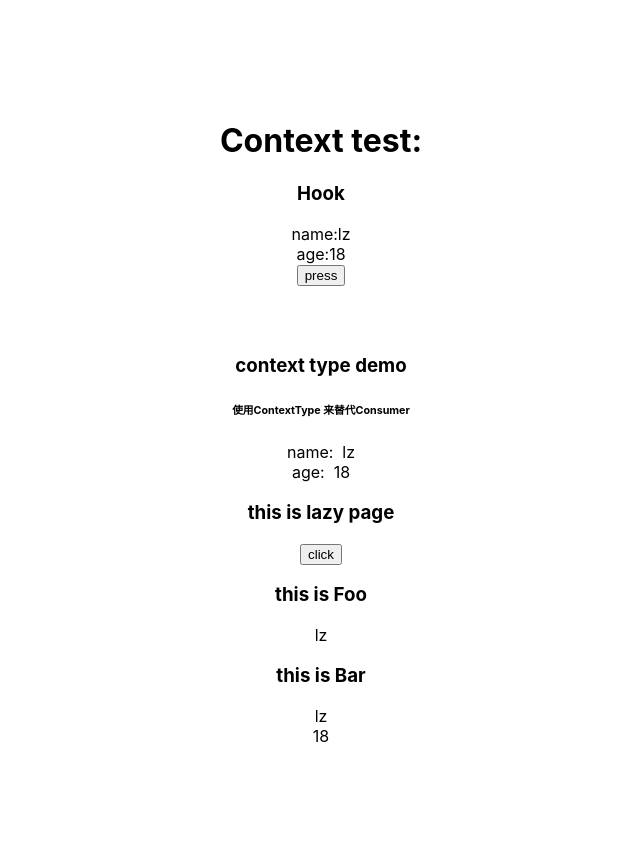
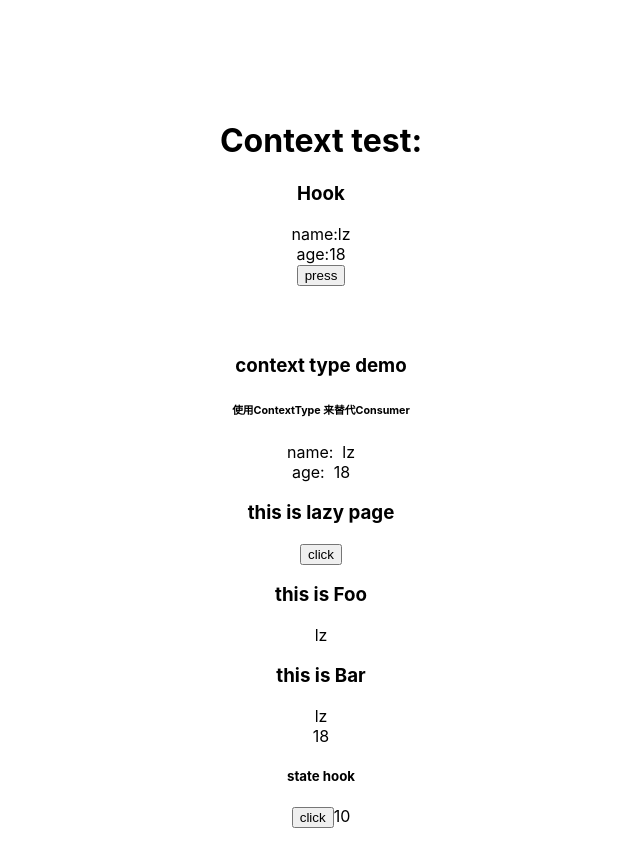
Before and after one commit to lz82/train-ticket, a React (Create React App) app: page / in a window 1280 px wide. Shown: the top 866 px of the page, without its empty margins (319-959 px from the left). Before the commit the page ends 800 px from the top, so only its background shows below. Built offline with nearby package versions, Linux system fonts and the light colour scheme.

Commit message:
:construction: add stateHook

```diff
--- a/package.json
+++ b/package.json
@@ -27,5 +27,8 @@
       "last 1 firefox version",
       "last 1 safari version"
     ]
+  },
+  "devDependencies": {
+    "eslint-plugin-react-hooks": "^2.3.0"
   }
 }
--- a/src/app.jsx
+++ b/src/app.jsx
@@ -6,6 +6,7 @@ import ContextType from './pages/context/context-type'
 
 import Lazy from './pages/lazy'
 import Memo from './pages/memo'
+import StateHook from './pages/state-hook'
 
 import ErrorPage from './pages/error'
 
@@ -34,6 +35,8 @@ class App extends Component {
         <Lazy />
 
         <Memo />
+
+        <StateHook defaultCount={10} />
       </div>
     )
   }
--- /dev/null
+++ b/src/pages/state-hook/index.jsx
@@ -0,0 +1,24 @@
+import React, { useState } from 'react'
+
+function StateHook(props) {
+  // const [count, setCount] = useState(0)
+  const [count, setCount] = useState(() => {
+    return props.defaultCount || 0
+  })
+  console.log('render')
+  return (
+    <div>
+      <h5>state hook</h5>
+      <button
+        onClick={() => {
+          setCount(count + 1)
+        }}
+      >
+        click
+      </button>
+      <span>{count}</span>
+    </div>
+  )
+}
+
+export default StateHook
```
Also changed, not shown: 1 other file (tests, documents, lock files or other folders).
